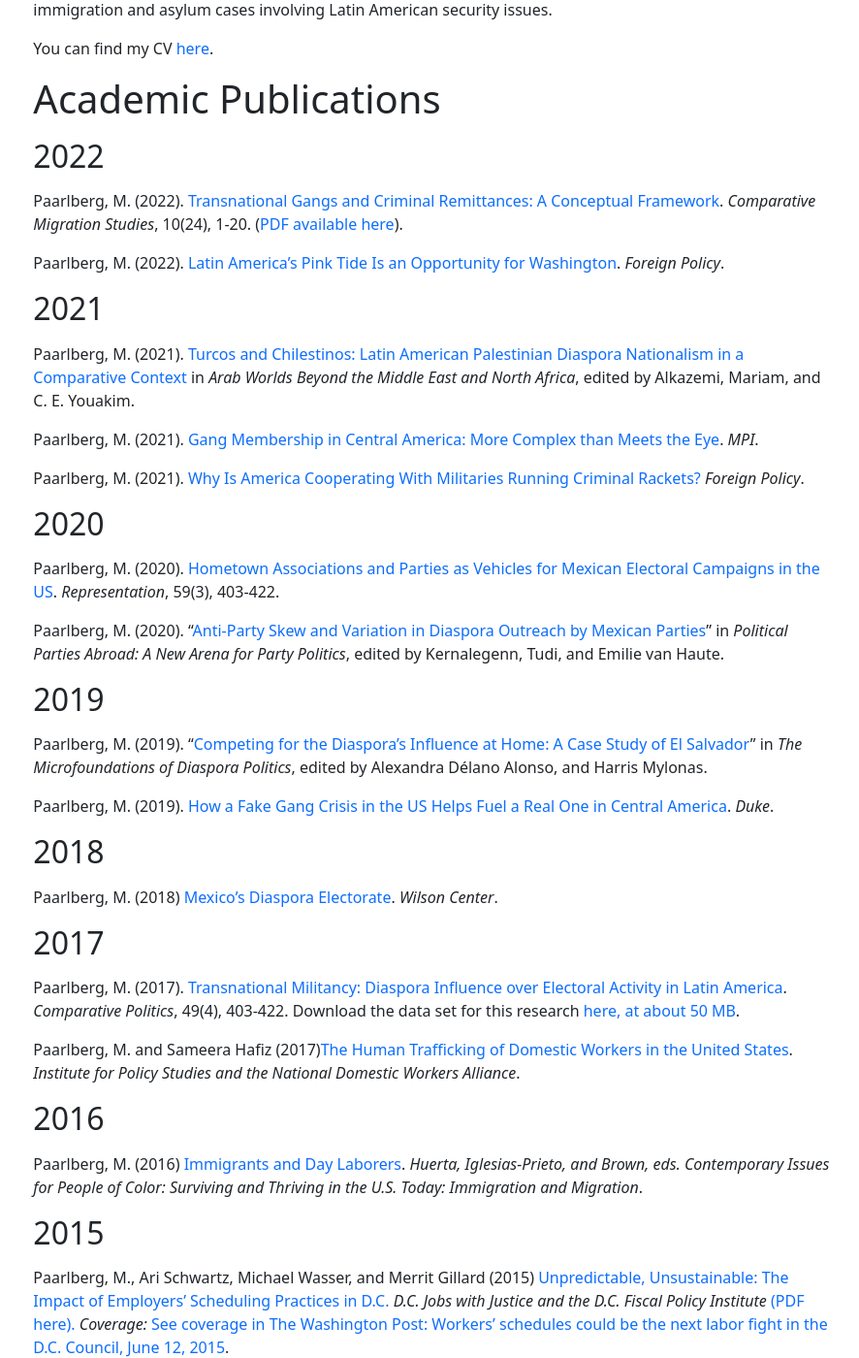
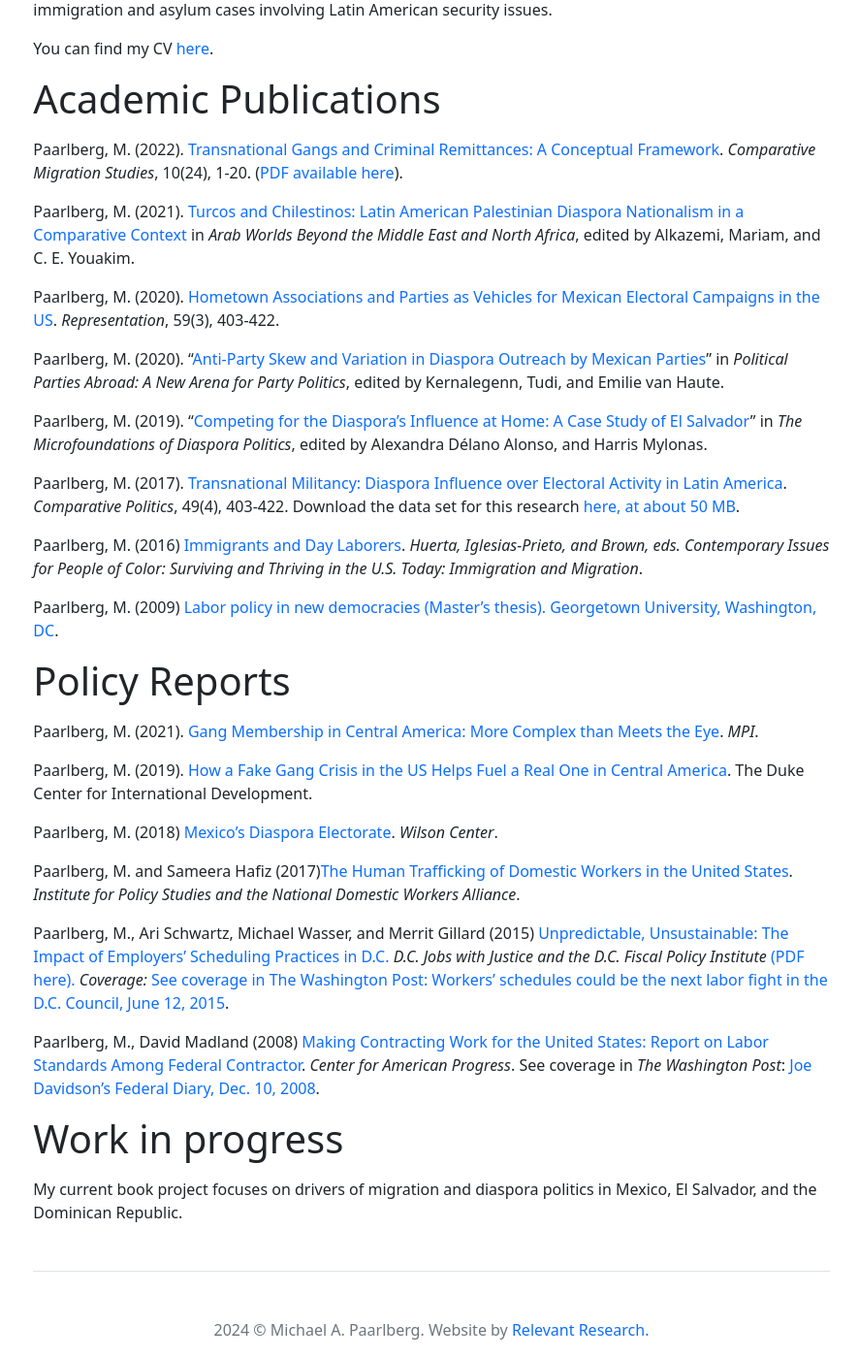
Before and after one commit to RelevantResearch/michael-paarlberg, a Jekyll site: the page built from _pages/scholarship.md, in a window 1280 px wide and 1400 px high, scrolled down 488 px. Shown: the whole window at 97% size, without its empty margins (195-1081 px from the left). Built offline with Jekyll 4.4.1, drawn with Linux system fonts in a browser that asks for light colours; some of the changed text lies outside the part shown.

Commit message:
Update scholarship.md

```diff
--- a/_pages/scholarship.md
+++ b/_pages/scholarship.md
@@ -12,53 +12,33 @@ You can find my CV <a href="/cv">here</a>.
 
 # Academic Publications
 
-## 2022
-
 Paarlberg, M. (2022). [Transnational Gangs and Criminal Remittances: A Conceptual Framework](https://comparativemigrationstudies.springeropen.com/articles/10.1186/s40878-022-00297-x). _Comparative Migration Studies_, 10(24), 1-20. ([PDF available here](https://link.springer.com/content/pdf/10.1186/s40878-022-00297-x.pdf)).
 
-Paarlberg, M. (2022). [Latin America’s Pink Tide Is an Opportunity for Washington](https://foreignpolicy.com/2022/11/10/latin-america-left-pink-tide-lula-bolsonaro-brazil-election-biden/). _Foreign Policy_.
-
-## 2021
-
 Paarlberg, M. (2021). [Turcos and Chilestinos: Latin American Palestinian Diaspora Nationalism in a Comparative Context](https://books.google.com.np/books?hl=en&lr=&id=zLUxEAAAQBAJ&oi=fnd&pg=PA11&ots=p7IoxAGkWy&sig=O1xNnGVPk4yZDi8qv6txWUuQaJs&redir_esc=y#v=onepage&q&f=false) in _Arab Worlds Beyond the Middle East and North Africa_, edited by Alkazemi, Mariam, and C. E. Youakim.
-
-Paarlberg, M. (2021). [Gang Membership in Central America: More Complex than Meets the Eye](https://www.migrationpolicy.org/article/complexities-gang-membership-central-america). _MPI_.
-
-Paarlberg, M. (2021). [Why Is America Cooperating With Militaries Running Criminal Rackets?](https://foreignpolicy.com/2021/08/03/us-mexico-latin-america-lopez-obrador-cienfuegos-cartels-corruption-crime-drugs-congress-migration-root-causes-leahy/) _Foreign Policy_.
-
-## 2020
 
 Paarlberg, M. (2020). [Hometown Associations and Parties as Vehicles for Mexican Electoral Campaigns in the US](https://www.tandfonline.com/doi/full/10.1080/00344893.2020.1856176). _Representation_, 59(3), 403-422.
 
 Paarlberg, M. (2020). "[Anti-Party Skew and Variation in Diaspora Outreach by Mexican Parties](https://www.taylorfrancis.com/chapters/edit/10.4324/9781003015086-5/anti-party-skew-variation-diaspora-outreach-mexican-parties-michael-ahn-paarlberg)" in _Political Parties Abroad: A New Arena for Party Politics_, edited by Kernalegenn, Tudi, and Emilie van Haute.
 
-## 2019
-
 Paarlberg, M. (2019). "[Competing for the Diaspora's Influence at Home: A Case Study of El Salvador](https://www.taylorfrancis.com/chapters/edit/10.4324/9781003191261-4/competing-diaspora-influence-home-party-structure-transnational-campaign-activity-el-salvador-michael-ahn-paarlberg)" in _The Microfoundations of Diaspora Politics_, edited by Alexandra Délano Alonso, and Harris Mylonas.
 
-Paarlberg, M. (2019). [How a Fake Gang Crisis in the US Helps Fuel a Real One in Central America](https://sites.duke.edu/northerntrianglepolicy/2019/05/14/how-a-fake-gang-crisis-in-the-us-helps-fuel-a-real-one-in-central-america/). _Duke_.
+Paarlberg, M. (2017). [Transnational Militancy: Diaspora Influence over Electoral Activity in Latin America](https://books.google.com.np/books?hl=en&lr=&id=zLUxEAAAQBAJ&oi=fnd&pg=PA11&ots=p7IoxAGkWy&sig=O1xNnGVPk4yZDi8qv6txWUuQaJs&redir_esc=y#v=onepage&q&f=false). _Comparative Politics_, 49(4), 403-422. Download the data set for this research [here, at about 50 MB](https://drive.google.com/file/d/1lrxvYLzo0wYEvxzM2m84gfD6wcny1S0t/view).
 
-## 2018
+Paarlberg, M. (2016) [Immigrants and Day Laborers](https://www.google.com/url?q=https%3A%2F%2Fwww.amazon.com%2FPeople-Color-United-States-volumes%2Fdp%2F1610698541&sa=D&sntz=1&usg=AOvVaw3EeuKWgYE9G_NeUPzX4YG5). _Huerta, Iglesias-Prieto, and Brown, eds. Contemporary Issues for People of Color: Surviving and Thriving in the U.S. Today: Immigration and Migration_.
+
+Paarlberg, M. (2009) [Labor policy in new democracies (Master's thesis). Georgetown University, Washington, DC](https://repository.library.georgetown.edu/bitstream/handle/10822/553856/paarlbergMichael.pdf;sequence=1).
+
+# Policy Reports
+
+Paarlberg, M. (2021). [Gang Membership in Central America: More Complex than Meets the Eye](https://www.migrationpolicy.org/article/complexities-gang-membership-central-america). _MPI_.
+
+Paarlberg, M. (2019). [How a Fake Gang Crisis in the US Helps Fuel a Real One in Central America](https://sites.duke.edu/northerntrianglepolicy/2019/05/14/how-a-fake-gang-crisis-in-the-us-helps-fuel-a-real-one-in-central-america/). The Duke Center for International Development.
 
 Paarlberg, M. (2018) [Mexico's Diaspora Electorate](https://www.wilsoncenter.org/article/mexicos-diaspora-electorate). _Wilson Center_.
 
-## 2017
-
-Paarlberg, M. (2017). [Transnational Militancy: Diaspora Influence over Electoral Activity in Latin America](https://books.google.com.np/books?hl=en&lr=&id=zLUxEAAAQBAJ&oi=fnd&pg=PA11&ots=p7IoxAGkWy&sig=O1xNnGVPk4yZDi8qv6txWUuQaJs&redir_esc=y#v=onepage&q&f=false). _Comparative Politics_, 49(4), 403-422. Download the data set for this research [here, at about 50 MB](https://drive.google.com/file/d/1lrxvYLzo0wYEvxzM2m84gfD6wcny1S0t/view).
-
 Paarlberg, M. and Sameera Hafiz (2017)[The Human Trafficking of Domestic Workers in the United States](https://www.google.com/url?q=https%3A%2F%2Fwww.ips-dc.org%2Freport-the-human-trafficking-of-domestic-workers-in-the-united-states%2F&sa=D&sntz=1&usg=AOvVaw0lH6fLQ7HBPYpUJ4TTNpq0). _Institute for Policy Studies and the National Domestic Workers Alliance_.
 
-## 2016
-
-Paarlberg, M. (2016) [Immigrants and Day Laborers](https://www.google.com/url?q=https%3A%2F%2Fwww.amazon.com%2FPeople-Color-United-States-volumes%2Fdp%2F1610698541&sa=D&sntz=1&usg=AOvVaw3EeuKWgYE9G_NeUPzX4YG5). _Huerta, Iglesias-Prieto, and Brown, eds. Contemporary Issues for People of Color: Surviving and Thriving in the U.S. Today: Immigration and Migration_.
-
-## 2015
-
 Paarlberg, M., Ari Schwartz, Michael Wasser, and Merrit Gillard (2015) [Unpredictable, Unsustainable: The Impact of Employers’ Scheduling Practices in D.C.](http://www.google.com/url?q=http%3A%2F%2Fwww.dcjwj.org%2Fscheduling-report%2F&sa=D&sntz=1&usg=AOvVaw29nfsQS0jXAUUIaDXZTISW) _D.C. Jobs with Justice and the D.C. Fiscal Policy Institute_ [(PDF here).](https://www.dcjwj.org/wp-content/uploads/2015/06/DCJWJ_Scheduling_Report_2015.pdf) _Coverage:_ [See coverage in The Washington Post: Workers' schedules could be the next labor fight in the D.C. Council, June 12, 2015](http://www.google.com/url?q=http%3A%2F%2Fwww.washingtonpost.com%2Fnews%2Flocal%2Fwp%2F2015%2F06%2F12%2Fworkers-schedules-could-be-the-next-labor-fight-in-the-d-c-council%2F&sa=D&sntz=1&usg=AOvVaw0rkHVvxUP7Ii26OAYX56Vz).
-
-## 2014 and older
-
-Paarlberg, M. (2009) [Labor policy in new democracies (Master's thesis). Georgetown University, Washington, DC](https://repository.library.georgetown.edu/bitstream/handle/10822/553856/paarlbergMichael.pdf;sequence=1).
 
 Paarlberg, M., David Madland (2008) [Making Contracting Work for the United States: Report on Labor Standards Among Federal Contractor](https://www.google.com/url?q=https%3A%2F%2Fwww.americanprogress.org%2Fissues%2Fgeneral%2Fnews%2F2008%2F12%2F08%2F5313%2Fmaking-contracting-work-for-the-united-states%2F&sa=D&sntz=1&usg=AOvVaw0AOP4jDKjmVN_APibspc6R). _Center for American Progress_. See coverage in *The Washington Post*: [Joe Davidson's Federal Diary, Dec. 10, 2008](http://www.google.com/url?q=http%3A%2F%2Fwww.washingtonpost.com%2Fwp-dyn%2Fcontent%2Farticle%2F2008%2F12%2F09%2FAR2008120903120.html&sa=D&sntz=1&usg=AOvVaw2fCyDpZ8npqxJYFNfYB6Kh).
 
```
